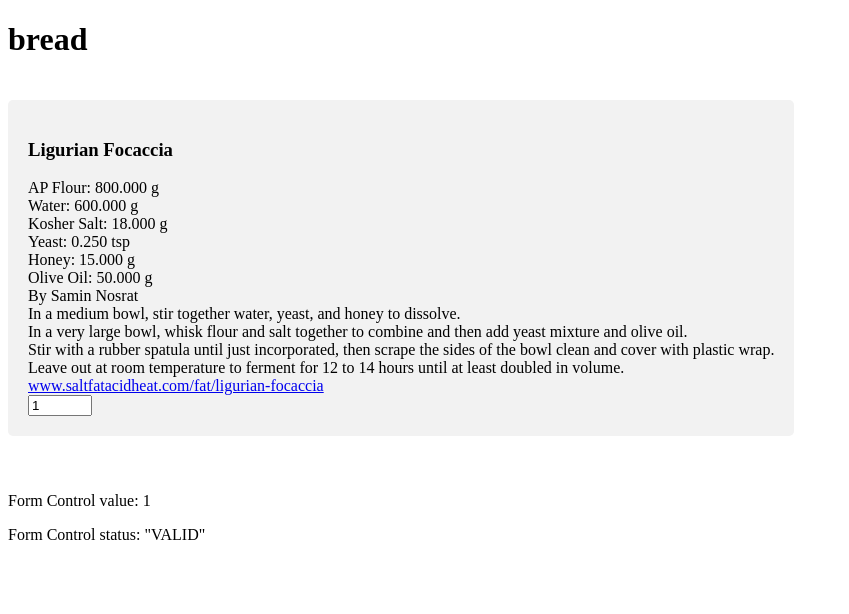
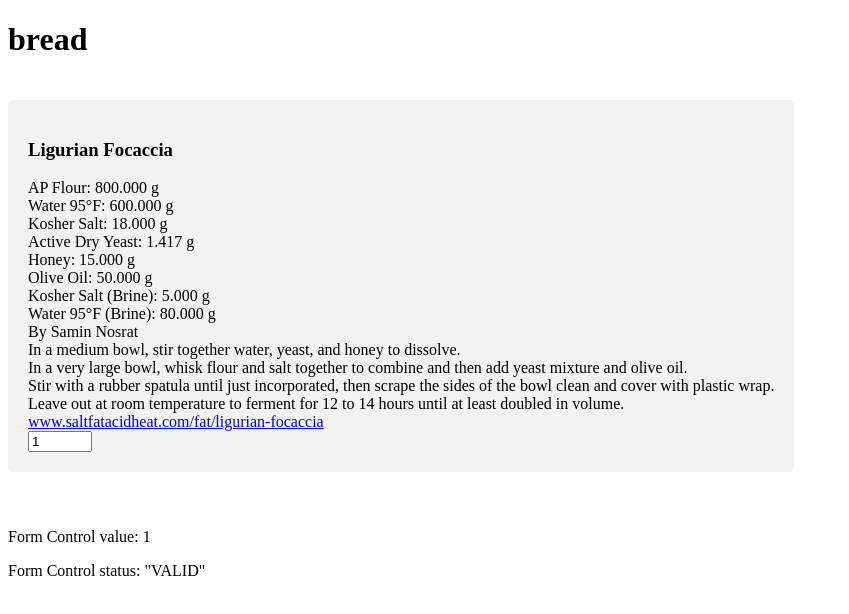
Before and after one commit to alannguyen5102/bread-generator, an Angular app: page / in a window 1280 px wide. Shown: the top 614 px of the page, without its empty margins (0-849 px from the left). Built offline with nearby package versions, Linux system fonts and the light colour scheme.

Commit message:
Adding Brine, converting yeast, and clarifying water

```diff
--- a/src/app/dough/dough-list/dough-list.component.ts
+++ b/src/app/dough/dough-list/dough-list.component.ts
@@ -12,11 +12,13 @@ export class DoughListComponent implements OnInit {
 
   public ingredientList: Array<Ingredient> = [
     new Ingredient("AP Flour", 800, "g"),
-    new Ingredient("Water", 600, "g"),
+    new Ingredient("Water 95°F", 600, "g"),
     new Ingredient("Kosher Salt", 18, "g"),
-    new Ingredient("Yeast", 0.25, "tsp"),
+    new Ingredient("Active Dry Yeast", 1.417, "g"),
     new Ingredient("Honey", 15, "g"),
-    new Ingredient("Olive Oil", 50, "g")
+    new Ingredient("Olive Oil", 50, "g"),
+    new Ingredient("Kosher Salt (Brine)", 5, "g"),
+    new Ingredient("Water 95°F (Brine)", 80, "g")
   ];
   public recipe = new Recipe(this.ingredientList, "By Samin Nosrat");
   public percentageControl = new FormControl(1);
```
